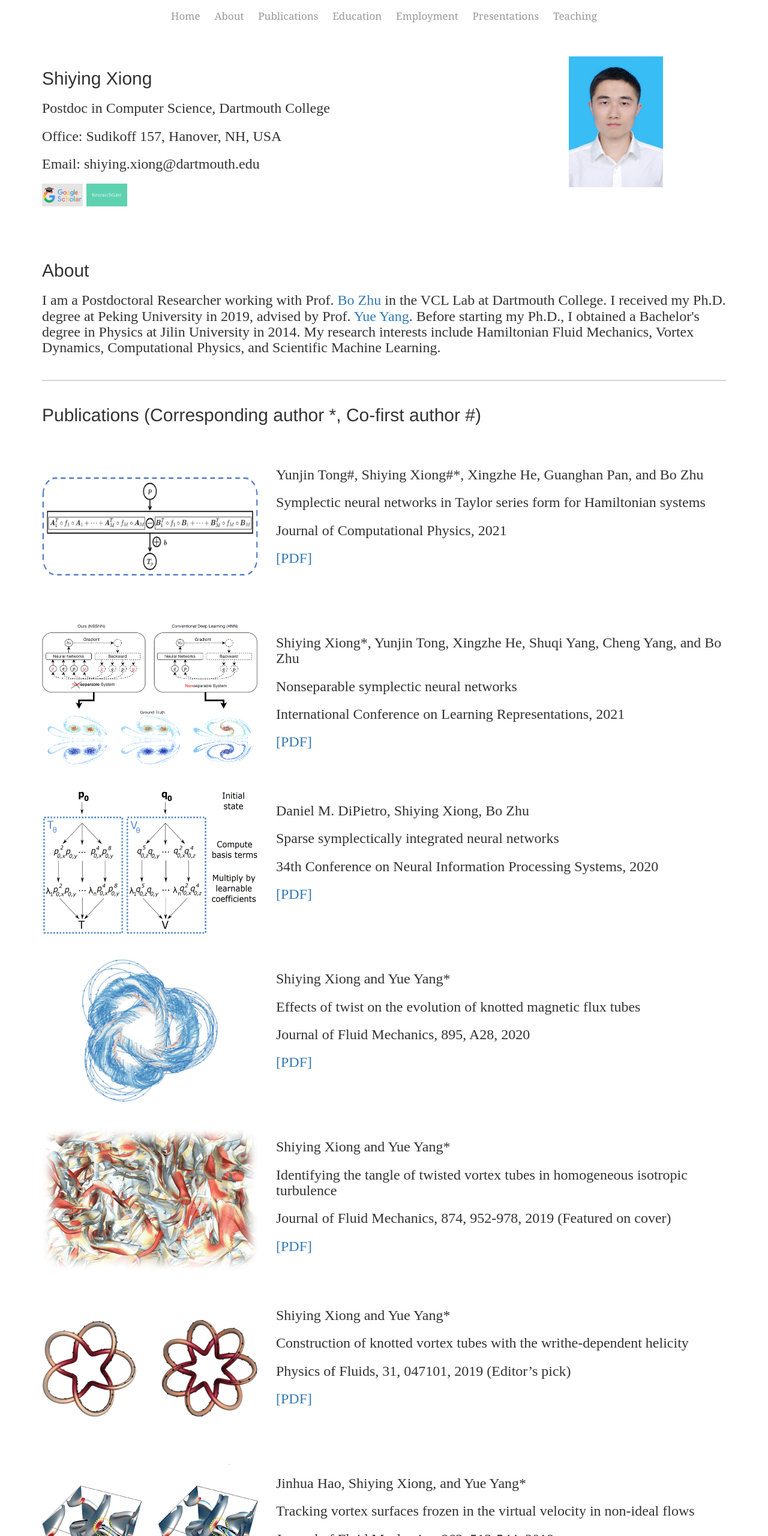
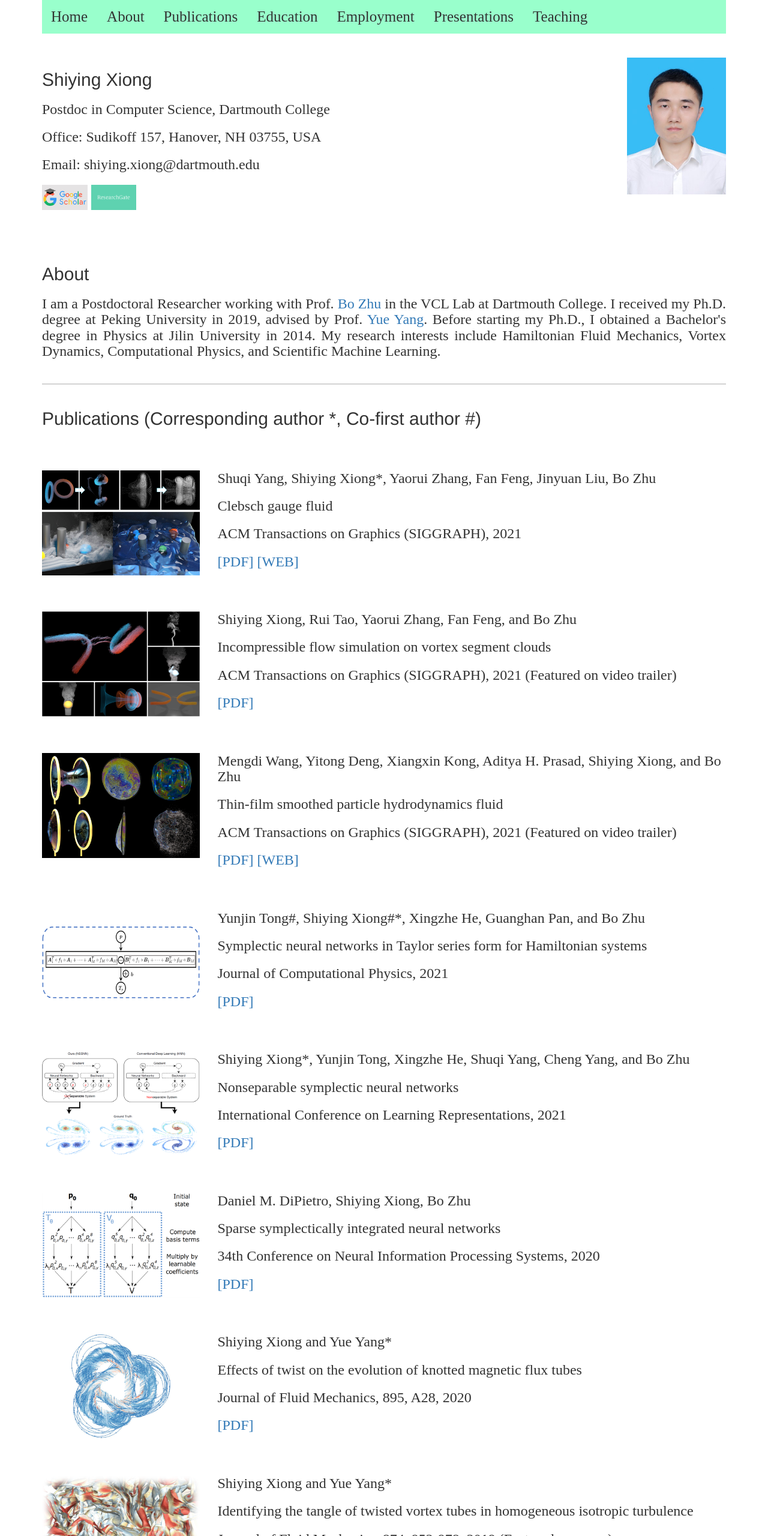
Before and after one commit to ShiyingXiong/ShiyingXiong.github.io, a plain HTML site: page index.html in a window 1280 px wide. Shown: the top 2560 px of the page at 60% size. Drawn offline with nearby package versions, Linux system fonts and the light colour scheme.

Commit message:
‘update’

```diff
--- a/index.html
+++ b/index.html
@@ -2,6 +2,12 @@
 <html lang="en" xmlns="http://www.w3.org/1999/html" xmlns:th="http://www.w3.org/1999/xhtml">
 <head>
 	<meta charset="UTF-8">
+	<style>
+		ul{width:100%;list-style-type: none; margin: 0; padding: 0; overflow: hidden; background-color: #99FFCC	; font-family: 'Times New Roman'; font-size: 25px}
+		ul li{float:center}
+		li a:hover {background-color: #0000FF}
+		li a{display: block; color: #333; text-align: center; padding: 16px 16px; text-decoration: none}
+	</style>
 	<meta name="viewport" content="width=device-width, initial-scale=1.0">
 	<title>Shiying Xiong</title>
 	<link rel="stylesheet" type="text/css" href="./layui/css/layui.css"/>
@@ -14,54 +20,42 @@
 	<!-- 最新的 Bootstrap 核心 JavaScript 文件 -->
 	<script src="https://cdn.staticfile.org/twitter-bootstrap/3.3.7/js/bootstrap.min.js"></script>
 	<meta name="google-site-verification" content="B7csoX1105RbCQIxLmRCFccraPu9TXIkNcRAddS2m5M" />
+
+
 </head>
+
 <body>
-<script>
-	layui.use(['element','form','carousel'], function(){
-	});
-</script>
-<style>
-	.nav a {
-		font-size: 17px;
-		font-family: "Georgia";
-	}
 
-</style>
 <div class="container">
+    <ul class="nav nav-pills" style="text-align: center">
+    	<li><a href="#Home">Home</a></li>
+		<li><a href="#About">About</a></li>
+		<li><a href="#Publications">Publications</a></li>
+		<li><a href="#Education">Education</a></li>
+		<li><a href="#Employment">Employment</a></li>
+		<li><a href="#Presentations">Presentations</a></li>
+		<li><a href="#Teaching">Teaching</a></li>
+    </ul>
 
-	<!--	导航-->
-	<div class="row clearfix">
-		<div class="col-md-12 column" style="text-align: center;margin-top: 15px; margin-bottom: 15px">
-			<span class="layui-breadcrumb nav" style="" lay-separator="    ">
-			  <a href="#Home">Home</a>
-			  <a href="#About">About</a>
-			  <a href="#Publications">Publications</a>
-			  <a href="#Education">Education</a>
-				<a href="#Employment">Employment</a>
-			  <a href="#Presentations">Presentations</a>
-			  <a href="#Teaching">Teaching</a>
-			  <!--<a href="简历链接">Download CV</a>-->
-			</span>
-		</div>
-	</div>
+
 
 	<!--	Home-->
 	<div class="row clearfix" style="margin-top: 40px">
 		<div class="col-md-12 column">
 			<div class="row clearfix">
-				<div class="col-md-9 column">
+				<div class="col-md-10 column">
 					<p class="lead text-success text-center">
 					<h2 style="font-family: 'Times New Roman' font-weight: 800">Shiying Xiong</h2>
 					<h3 style="font-family: 'Times New Roman'">Postdoc in Computer Science, Dartmouth College</h3>
-					<h3 style="font-family: 'Times New Roman'">Office: Sudikoff 157, Hanover, NH, USA</h3>
+					<h3 style="font-family: 'Times New Roman'">Office: Sudikoff 157, Hanover, NH 03755, USA</h3>
 					<h3 style="font-family: 'Times New Roman'">Email: shiying.xiong@dartmouth.edu</h3>
 					<h3 style="font-family: 'Times New Roman'"><a href="https://scholar.google.com/citations?hl=en&user=eq5bc5oAAAAJ"><img style="width: 8%" alt="140x140" src="img/GoogleScholar.png" /></a>
                     <a href="https://www.researchgate.net/profile/Shiying-Xiong-2"><img style="width: 8%" alt="140x140" src="img/ResearchGate.png" /></a>
 					</h3>
 					</p>
 				</div>
-				<div class="col-md-3 column">
-					<img style="width: 60%" alt="102x142" src="img/xiong.jpg" />
+				<div class="col-md-2 column">
+					<img style="width: 100%" alt="102x142" src="img/xiong.jpg" />
 				</div>
 			</div>
 		</div>
@@ -71,13 +65,12 @@
 
 
 
-	<!--	Abstract-->
 	<div class="row clearfix" style="margin-top: 60px" id="About">
 		<div class="col-md-12 column">
 			<h2 style="font-family: 'Times New Roman' font-weight: 800">
 				About
 			</h2>
-			<h3 style="font-family: 'Times New Roman'">
+			<h3 style="font-family: 'Times New Roman'; text-align:justify; text-justify:inter-ideograph;">
 				I am a Postdoctoral Researcher working with Prof.
                 <a href="https://cs.dartmouth.edu/~bozhu/">Bo Zhu</a> in the VCL Lab at Dartmouth College.
                 I received my Ph.D. degree at Peking University in 2019, advised by Prof. <a href="http://www2.coe.pku.edu.cn/subpaget.asp?id=489">Yue Yang</a>. Before starting my Ph.D., I obtained a Bachelor's degree in Physics at Jilin University in 2014. My research interests include Hamiltonian Fluid Mechanics, Vortex Dynamics, Computational Physics, and Scientific Machine Learning.
@@ -85,7 +78,6 @@
 		</div>
 	</div>
 
-	<!--	分界线-->
 	<div class="row clearfix" >
 		<div class="col-md-12 column" style="text-align: center">
 			<hr style="border: 1px solid lightgrey;margin-top: 30px;"/>
@@ -100,15 +92,84 @@
 			</h2>
 		</div>
 	</div>
+	<div class="row clearfix" style="margin-top: 40px">
+		<div class="col-md-12 column">
+			<div class="row clearfix">
+				<div class="col-md-3 column" style="margin-top: 20px">
+					<img style="width: 100%" alt="140x140" src="img/gauge.png" />
+				</div>
+				<div class="col-md-9 column">
 
+					<p>
+					<h3 style="font-family: 'Times New Roman'">Shuqi Yang, Shiying Xiong*, Yaorui Zhang, Fan Feng, Jinyuan Liu, Bo Zhu</h3>
+					<h3 style="font-family: 'Times New Roman'">Clebsch gauge fluid
+					</h3>
+					<h3 style="font-family: 'Times New Roman'">ACM Transactions on Graphics (SIGGRAPH), 2021
+					</h3>
+					<h3 style="font-family: 'Times New Roman'">
+						<a href="https://www.cs.dartmouth.edu/~bozhu/papers/clebsch_gauge_fluid.pdf" >[PDF]</a>
+                        <a href="https://y-sq.github.io/proj/clebsch_gauge_fluid/" >[WEB]</a>
+					</h3>
+					</p>
+				</div>
+			</div>
+		</div>
+	</div>
 
 	<div class="row clearfix" style="margin-top: 40px">
 		<div class="col-md-12 column">
 			<div class="row clearfix">
-				<div class="col-md-4 column">
+				<div class="col-md-3 column" style="margin-top: 20px">
+					<img style="width: 100%" alt="140x140" src="img/Vortex.png" />
+				</div>
+				<div class="col-md-9 column">
+
+					<p>
+					<h3 style="font-family: 'Times New Roman'">Shiying Xiong, Rui Tao, Yaorui Zhang, Fan Feng, and Bo Zhu</h3>
+					<h3 style="font-family: 'Times New Roman'">Incompressible flow simulation on vortex segment clouds
+					</h3>
+					<h3 style="font-family: 'Times New Roman'">ACM Transactions on Graphics (SIGGRAPH), 2021 (Featured on video trailer)
+					</h3>
+					<h3 style="font-family: 'Times New Roman'">
+						<a href="https://cs.dartmouth.edu/~bozhu/papers/vortex_segment.pdf" >[PDF]</a>
+					</h3>
+					</p>
+				</div>
+			</div>
+		</div>
+	</div>
+
+    <div class="row clearfix" style="margin-top: 40px">
+		<div class="col-md-12 column">
+			<div class="row clearfix">
+				<div class="col-md-3 column" style="margin-top: 20px">
+					<img style="width: 100%" alt="140x140" src="img/sphbubble.png" />
+				</div>
+				<div class="col-md-9 column">
+
+					<p>
+					<h3 style="font-family: 'Times New Roman'">Mengdi Wang, Yitong Deng, Xiangxin Kong, Aditya H. Prasad, Shiying Xiong, and Bo Zhu</h3>
+					<h3 style="font-family: 'Times New Roman'">Thin-film smoothed particle hydrodynamics fluid
+					</h3>
+					<h3 style="font-family: 'Times New Roman'">ACM Transactions on Graphics (SIGGRAPH), 2021 (Featured on video trailer)
+					</h3>
+					<h3 style="font-family: 'Times New Roman'">
+						<a href="https://cs.dartmouth.edu/~bozhu/papers/sph_bubble.pdf" >[PDF]</a>
+						<a href="https://wang-mengdi.github.io/proj/thin-film-sph/" >[WEB]</a>
+					</h3>
+					</p>
+				</div>
+			</div>
+		</div>
+	</div>
+
+    <div class="row clearfix" style="margin-top: 40px">
+		<div class="col-md-12 column">
+			<div class="row clearfix">
+				<div class="col-md-3 column" style="margin-top: 20px">
 					<img style="width: 100%" alt="140x140" src="img/TaylorNet.png" />
 				</div>
-				<div class="col-md-8 column">
+				<div class="col-md-9 column">
 
 					<p>
 					<h3 style="font-family: 'Times New Roman'">Yunjin Tong#, Shiying Xiong#*, Xingzhe He, Guanghan Pan, and Bo Zhu</h3>
@@ -127,10 +188,10 @@
 	<div class="row clearfix" style="margin-top: 40px">
 		<div class="col-md-12 column">
 			<div class="row clearfix">
-				<div class="col-md-4 column">
+				<div class="col-md-3 column" style="margin-top: 20px">
 					<img style="width: 100%" alt="140x140" src="img/NSSNN.png" />
 				</div>
-				<div class="col-md-8 column">
+				<div class="col-md-9 column">
 
 					<p>
 					<h3 style="font-family: 'Times New Roman'">Shiying Xiong*, Yunjin Tong, Xingzhe He, Shuqi Yang, Cheng Yang, and Bo Zhu</h3>
@@ -149,10 +210,10 @@
 	<div class="row clearfix" style="margin-top: 40px">
 		<div class="col-md-12 column">
 			<div class="row clearfix">
-				<div class="col-md-4 column">
+				<div class="col-md-3 column" style="margin-top: 20px">
 					<img style="width: 100%" alt="140x140" src="img/SSINN.png" />
 				</div>
-				<div class="col-md-8 column">
+				<div class="col-md-9 column">
 
 					<p>
 					<h3 style="font-family: 'Times New Roman'">Daniel M. DiPietro, Shiying Xiong, Bo Zhu</h3>
@@ -171,10 +232,10 @@
 	<div class="row clearfix" style="margin-top: 40px">
 		<div class="col-md-12 column">
 			<div class="row clearfix">
-				<div class="col-md-4 column">
+				<div class="col-md-3 column" style="margin-top: 20px">
 					<img style="width: 100%" alt="140x140" src="img/twistTube.png" />
 				</div>
-				<div class="col-md-8 column">
+				<div class="col-md-9 column">
 
 					<p>
 					<h3 style="font-family: 'Times New Roman'">Shiying Xiong and Yue Yang*</h3>
@@ -193,10 +254,10 @@
 	<div class="row clearfix" style="margin-top: 40px">
 		<div class="col-md-12 column">
 			<div class="row clearfix">
-				<div class="col-md-4 column">
+				<div class="col-md-3 column" style="margin-top: 20px">
 					<img style="width: 100%" alt="140x140" src="img/HITVSF.png" />
 				</div>
-				<div class="col-md-8 column">
+				<div class="col-md-9 column">
 
 					<p>
 					<h3 style="font-family: 'Times New Roman'">Shiying Xiong and Yue Yang*</h3>
@@ -215,10 +276,10 @@
     <div class="row clearfix" style="margin-top: 40px">
 		<div class="col-md-12 column">
 			<div class="row clearfix">
-				<div class="col-md-4 column">
+				<div class="col-md-3 column" style="margin-top: 20px">
 					<img style="width: 100%" alt="140x140" src="img/writheTube.png" />
 				</div>
-				<div class="col-md-8 column">
+				<div class="col-md-9 column">
 
 					<p>
 					<h3 style="font-family: 'Times New Roman'">Shiying Xiong and Yue Yang*</h3>
@@ -237,10 +298,10 @@
 	<div class="row clearfix" style="margin-top: 40px">
 		<div class="col-md-12 column">
 			<div class="row clearfix">
-				<div class="col-md-4 column">
+				<div class="col-md-3 column" style="margin-top: 20px">
 					<img style="width: 100%" alt="140x140" src="img/virtualVSF.png" />
 				</div>
-				<div class="col-md-8 column">
+				<div class="col-md-9 column">
 
 					<p>
 					<h3 style="font-family: 'Times New Roman'">Jinhua Hao, Shiying Xiong, and Yue Yang*</h3>
@@ -259,10 +320,10 @@
     <div class="row clearfix" style="margin-top: 40px">
 		<div class="col-md-12 column">
 			<div class="row clearfix">
-				<div class="col-md-4 column">
+				<div class="col-md-3 column" style="margin-top: 20px">
 					<img style="width: 100%" alt="140x140" src="img/FlameTG.png" />
 				</div>
-				<div class="col-md-8 column">
+				<div class="col-md-9 column">
 
 					<p>
 					<h3 style="font-family: 'Times New Roman'">Hao Zhou, Jiaping You, Shiying Xiong, Yue Yang*, Dominique Thévenin, and Shiyi Chen</h3>
@@ -281,10 +342,10 @@
     <div class="row clearfix" style="margin-top: 40px">
 		<div class="col-md-12 column">
 			<div class="row clearfix">
-				<div class="col-md-4 column">
+				<div class="col-md-3 column" style="margin-top: 20px">
 					<img style="width: 100%" alt="140x140" src="img/BLVSF.png" />
 				</div>
-				<div class="col-md-8 column">
+				<div class="col-md-9 column">
 
 					<p>
 					<h3 style="font-family: 'Times New Roman'">Yaomin Zhao, Shiying Xiong, Yue Yang*, and Shiyi Chen</h3>
@@ -303,10 +364,10 @@
     <div class="row clearfix" style="margin-top: 40px">
 		<div class="col-md-12 column">
 			<div class="row clearfix">
-				<div class="col-md-4 column">
+				<div class="col-md-3 column" style="margin-top: 20px">
 					<img style="width: 100%" alt="140x140" src="img/BCM.png" />
 				</div>
-				<div class="col-md-8 column">
+				<div class="col-md-9 column">
 
 					<p>
 					<h3 style="font-family: 'Times New Roman'">Shiying Xiong and Yue Yang*</h3>
@@ -329,7 +390,6 @@
 
 
 
-	<!--	分界线-->
 	<div class="row clearfix" >
 		<div class="col-md-12 column" style="text-align: center">
 			<hr style="border: 1px solid lightgrey;margin-top: 40px;"/>
@@ -342,42 +402,25 @@
 			<h2 style="font-family: 'Times New Roman' font-weight: 800">
 				Education
 			</h2>
-		</div>
-	</div>
-
-	<div class="row clearfix" style="margin-top: 40px">
-		<div class="col-md-12 column">
-			<div class="row clearfix" >
 			<div class="col-md-9 column" >
 				<p>
-
 					<h3 style="font-family: 'Times New Roman'">Peking University</h3>
 					<h3 style="font-family: 'Times New Roman'">Ph.D. in Fluid Mechanics, Advisor: Prof. <a href="http://www2.coe.pku.edu.cn/subpaget.asp?id=489">Yue Yang</a></h3>
 				</p>
 			</div>
 			<div class="col-md-3 column">
-
 				<p>
 					<h3 style="font-family: 'Times New Roman'">Beijing, China</h3>
 					<h3 style="font-family: 'Times New Roman'">09/2014 - 07/2019</h3>
 				</p>
 			</div>
-			</div>
-		</div>
-	</div>
-
-	<div class="row clearfix" style="margin-top: 40px">
-		<div class="col-md-12 column">
-			<div class="row clearfix" >
 		    <div class="col-md-9 column" >
 				<p>
-
 					<h3 style="font-family: 'Times New Roman'">Jilin University</h3>
 					<h3 style="font-family: 'Times New Roman'">B.S. in Physics</h3>
 				</p>
 			</div>
 			<div class="col-md-3 column">
-
 				<p>
 					<h3 style="font-family: 'Times New Roman'">Changchun, China</h3>
 					<h3 style="font-family: 'Times New Roman'">09/2010 - 07/2014</h3>
@@ -385,9 +428,7 @@
 		    </div>
 		</div>
 	</div>
-	</div>
 
-	<!--	分界线-->
 	<div class="row clearfix" >
 		<div class="col-md-12 column" style="text-align: center">
 			<hr style="border: 1px solid lightgrey;margin-top: 30px;"/>
@@ -400,21 +441,13 @@
 			<h2 style="font-family: 'Times New Roman' font-weight: 800">
 				Employment
 			</h2>
-		</div>
-	</div>
-
-	<div class="row clearfix" style="margin-top: 40px">
-		<div class="col-md-12 column">
-			<div class="row clearfix" >
 			<div class="col-md-9 column" >
 				<p>
-
 					<h3 style="font-family: 'Times New Roman'">Dartmouth College</h3>
 					<h3 style="font-family: 'Times New Roman'">Postdoctoral Researcher in Computer Science</h3>
 				</p>
 			</div>
 			<div class="col-md-3 column">
-
 				<p>
 					<h3 style="font-family: 'Times New Roman'">Hanover, NH, USA</h3>
 					<h3 style="font-family: 'Times New Roman'">10/2019 - present</h3>
@@ -422,9 +455,7 @@
 			</div>
 		</div>
 	</div>
-	</div>
 
-	<!--	分界线-->
 	<div class="row clearfix" >
 		<div class="col-md-12 column" style="text-align: center">
 			<hr style="border: 1px solid lightgrey;margin-top: 30px;"/>
@@ -437,31 +468,18 @@
 			<h2 style="font-family: 'Times New Roman' font-weight: 800">
 				Presentations
 			</h2>
+			<h3 style="font-family: 'Times New Roman'; text-align:justify; text-justify:inter-ideograph;">Nonseparable symplectic neural networks, 9th International Conference on Learning Representations (Virtual Only), May 2021</h3>
+			<h3 style="font-family: 'Times New Roman'; text-align:justify; text-justify:inter-ideograph;">Identifying the tangle of twisted vortex tubes in homogeneous isotropic turbulence, 71th Annual Meeting of the APS Division of Fluid Dynamics, Nov. 2018, Atlanta, USA</h3>
+			<h3 style="font-family: 'Times New Roman'; text-align:justify; text-justify:inter-ideograph;">Spiral vortex structures in homogeneous isotropic turbulence, 10th National Congress on Fluid Mechanics of China, Oct. 2018, Hangzhou, China</h3>
+			<h3 style="font-family: 'Times New Roman'; text-align:justify; text-justify:inter-ideograph;">Identifying the spiral vortex tubes and tracking vortex surfaces frozen in the virtual velocity, Chiral and Structure Seminar at Su-Cheng Center, Oct. 2018, Nanjing, China</h3>
+			<h3 style="font-family: 'Times New Roman'; text-align:justify; text-justify:inter-ideograph;">Construction of vortex-surface fields in isotropic turbulence, Chinese Congress of Theoretical and Applied Mechanics, Aug. 2017, Beijing, China</h3>
+			<h3 style="font-family: 'Times New Roman'; text-align:justify; text-justify:inter-ideograph;">Characterization of representative vortex surfaces in K-type transitional boundary layer, 10th International Symposium on Turbulence and Shear Flow Phenomena, Jul. 2017, Chicago, USA</h3>
+			<h3 style="font-family: 'Times New Roman'; text-align:justify; text-justify:inter-ideograph;">The boundary-constraint method for constructing vortex-surface fields, 69th Annual Meeting of the APS Division of Fluid Dynamics, Nov. 2016, Portland, USA</h3>
+			<h3 style="font-family: 'Times New Roman'; text-align:justify; text-justify:inter-ideograph;">Construction of Vortex-surface fields based on boundary constraint, 9th National Congress on Fluid Mechanics of China, Oct. 2016, Nanjing, China</h3>
 		</div>
 	</div>
 
 
-	<div class="row clearfix" style="margin-top: 40px">
-		<div class="col-md-12 column">
-			<div class="row clearfix" >
-				<div class="col-md-12 column" >
-					<p>
-					<h3 style="font-family: 'Times New Roman'">Identifying the tangle of twisted vortex tubes in homogeneous isotropic turbulence, 71th Annual Meeting of the APS Division of Fluid Dynamics, Nov. 2018, Atlanta, USA</h3>
-					<h3 style="font-family: 'Times New Roman'">Spiral vortex structures in homogeneous isotropic turbulence, 10th National Congress on Fluid Mechanics of China, Oct. 2018, Hangzhou, China</h3>
-					<h3 style="font-family: 'Times New Roman'">Identifying the spiral vortex tubes and tracking vortex surfaces frozen in the virtual velocity, Chiral and Structure Seminar at Su-Cheng Center, Oct. 2018, Nanjing, China</h3>
-					<h3 style="font-family: 'Times New Roman'">Construction of vortex-surface fields in isotropic turbulence, Chinese Congress of Theoretical and Applied Mechanics, Aug. 2017, Beijing, China</h3>
-					<h3 style="font-family: 'Times New Roman'">Characterization of representative vortex surfaces in K-type transitional boundary layer, 10th International Symposium on Turbulence and Shear Flow Phenomena, Jul. 2017, Chicago, USA</h3>
-					<h3 style="font-family: 'Times New Roman'">The boundary-constraint method for constructing vortex-surface fields, 69th Annual Meeting of the APS Division of Fluid Dynamics, Nov. 2016, Portland, USA</h3>
-					<h3 style="font-family: 'Times New Roman'">Construction of Vortex-surface fields based on boundary constraint, 9th National Congress on Fluid Mechanics of China, Oct. 2016, Nanjing, China</h3>
-					</p>
-				</div>
-			</div>
-		</div>
-	</div>
-
-
-
-	<!--	分界线-->
 	<div class="row clearfix" >
 		<div class="col-md-12 column" style="text-align: center">
 			<hr style="border: 1px solid lightgrey;margin-top: 30px;"/>
@@ -470,32 +488,29 @@
 
     <!--	Teaching-->
     <div class="row clearfix" id="Teaching">
-		<div class="col-md-12 column" >
+		<div class="col-md-12 column">
 			<h2 style="font-family: 'Times New Roman' font-weight: 800">
 				Teaching
 			</h2>
+			<h3 style="font-family: 'Times New Roman'">Spring 2018, 2016, Teaching Assistant, Engineering Mathematics, Yuanpei College, Peking University</h3>
+			<h3 style="font-family: 'Times New Roman'">Spring 2017, Teaching Assistant, Calculus II, College of Engineering, Peking University</h3>
 		</div>
 	</div>
 
-	<div class="row clearfix" style="margin-top: 40px">
-		<div class="col-md-12 column">
     <div class="row clearfix" >
-				<div class="col-md-12 column" >
-					<p>
-					<h3 style="font-family: 'Times New Roman'">Spring 2018, 2016, Teaching Assistant, Engineering Mathematics, Yuanpei College, Peking University</h3>
-					<h3 style="font-family: 'Times New Roman'">Spring 2017, Teaching Assistant, Calculus II, College of Engineering, Peking University</h3>
-					</p>
-				</div>
-			</div>
+		<div class="col-md-12 column" style="text-align: center">
+			<hr style="border: 1px solid lightgrey;margin-top: 30px;"/>
 		</div>
 	</div>
 
 
+<center>
+<font color='gray'>
+	<h3 style="font-family: 'Times New Roman'">
+        Copyright &copy Shiying Xiong
+    </h3>
+</font>
+</center>
+</div>
 
-
-<script>
-
-</script>
-
-
-</div>
+</body>
```
Also changed, not shown: img/Vortex.png (added), img/gauge.png (added), img/sphbubble.png (added), img/top.png (added), 1 other file. Lines whose indentation alone changed are shown as unchanged.
